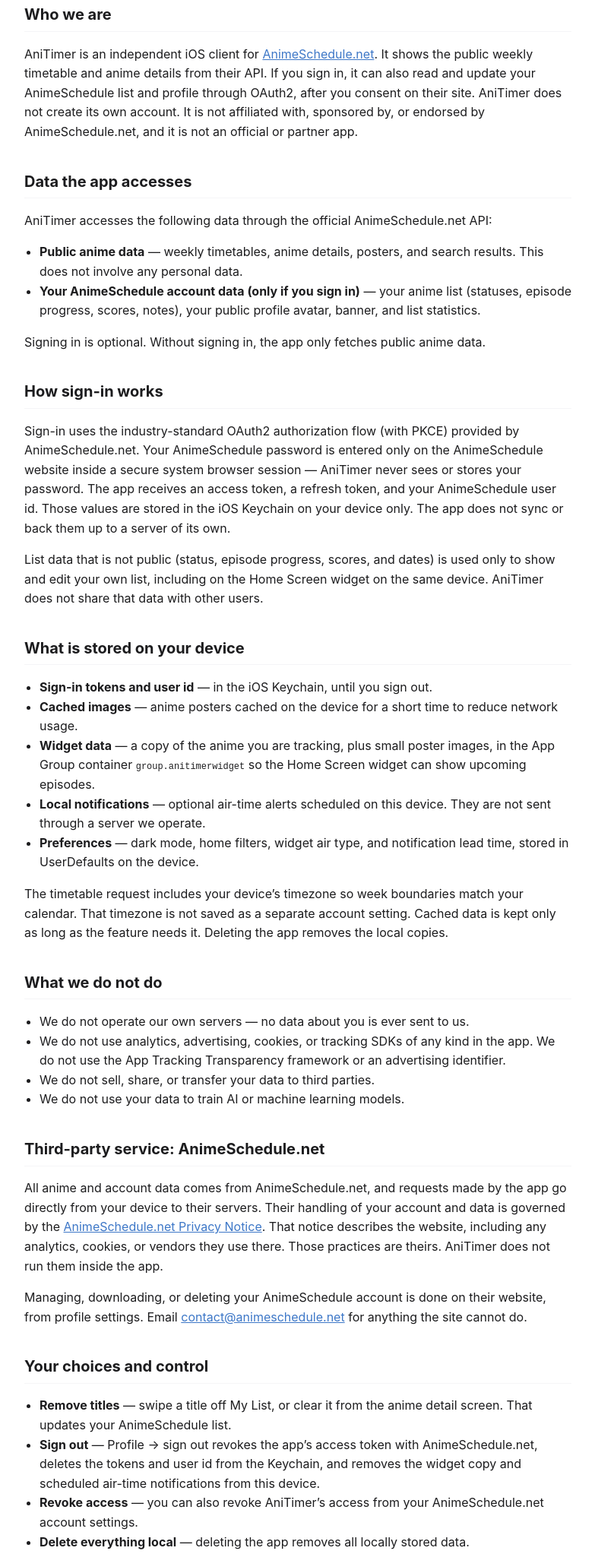
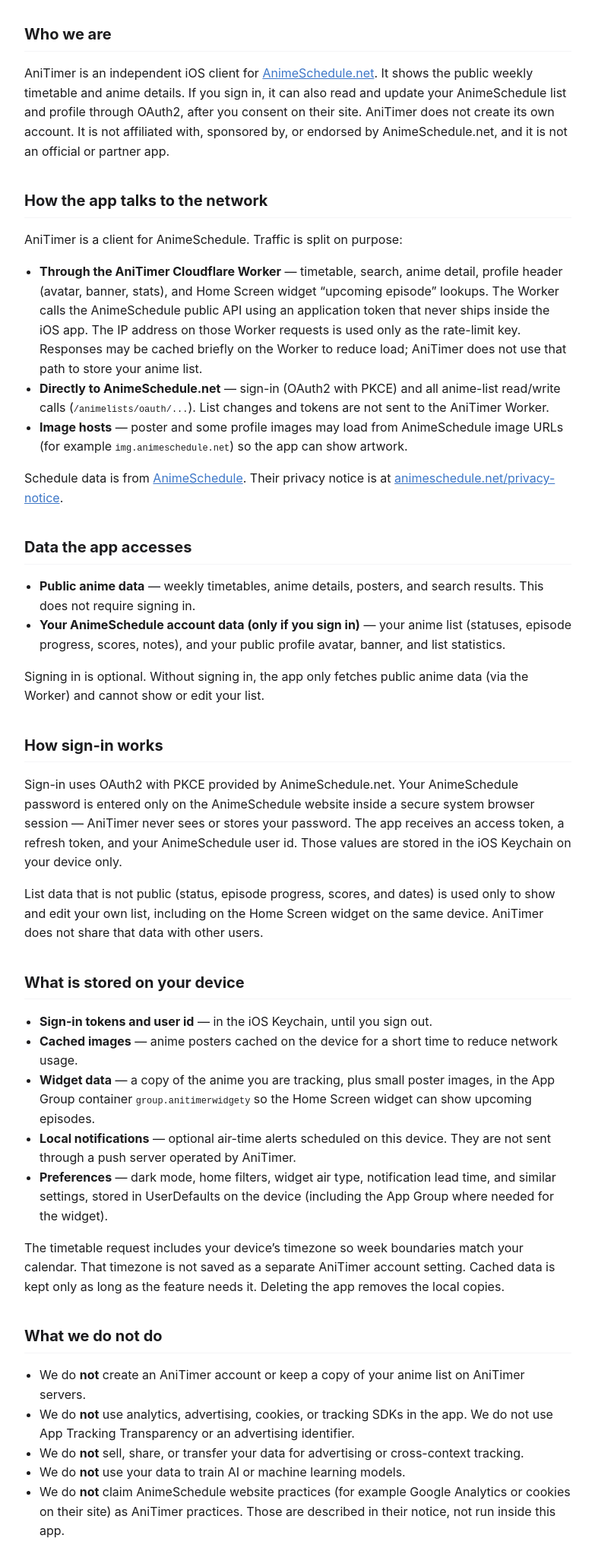
Before and after one commit to johngbarreto/AniTimerPrivacyPolicy, a plain HTML site: page index.html in a window 1280 px wide. Shown: the part 357-2402 px from the top of the page at 76% size, without its empty margins (248-1031 px from the left). Drawn offline with Linux system fonts and the light colour scheme.

Commit message:
Document Cloudflare Worker proxy and correct App Group name.
Public timetable/search/detail traffic goes through the AniTimer Worker; list OAuth stays direct to AnimeSchedule. Align the live policy with the shipping app.

Co-authored-by: Cursor <cursoragent@cursor.com>

```diff
--- a/index.html
+++ b/index.html
@@ -52,44 +52,72 @@
 <body>
 <main>
   <h1>AniTimer Privacy Policy</h1>
-  <p class="updated">Last updated: October 4, 2026</p>
+  <p class="updated">Last updated: November 25, 2026</p>
 
   <div class="summary">
-    <strong>In short:</strong> AniTimer does not collect, store, or share your personal
-    data on any server of its own. The app talks directly to
-    <a href="https://animeschedule.net">AnimeSchedule.net</a>, and everything it saves
-    (sign-in tokens, cached images, your list data for the widget) stays on your device.
-    There are no analytics, no ads, and no trackers.
+    <strong>In short:</strong> AniTimer does not create its own user accounts, does not use
+    analytics or ads, and does not sell your data. Public schedule and anime metadata
+    requests go through an AniTimer Cloudflare Worker (which then calls
+    <a href="https://animeschedule.net">AnimeSchedule.net</a>). Sign-in and your anime
+    list go only to AnimeSchedule.net over OAuth2. Tokens, widget copies, and preferences
+    stay on your device.
   </div>
 
   <h2>Who we are</h2>
   <p>
     AniTimer is an independent iOS client for
     <a href="https://animeschedule.net">AnimeSchedule.net</a>. It shows the public weekly
-    timetable and anime details from their API. If you sign in, it can also read and update
-    your AnimeSchedule list and profile through OAuth2, after you consent on their site.
+    timetable and anime details. If you sign in, it can also read and update your
+    AnimeSchedule list and profile through OAuth2, after you consent on their site.
     AniTimer does not create its own account. It is not affiliated with, sponsored by, or
     endorsed by AnimeSchedule.net, and it is not an official or partner app.
   </p>
 
-  <h2>Data the app accesses</h2>
-  <p>AniTimer accesses the following data through the official AnimeSchedule.net API:</p>
+  <h2>How the app talks to the network</h2>
+  <p>AniTimer is a client for AnimeSchedule. Traffic is split on purpose:</p>
   <ul>
-    <li><strong>Public anime data</strong> — weekly timetables, anime details, posters, and search results. This does not involve any personal data.</li>
-    <li><strong>Your AnimeSchedule account data (only if you sign in)</strong> — your anime list (statuses, episode progress, scores, notes), your public profile avatar, banner, and list statistics.</li>
+    <li>
+      <strong>Through the AniTimer Cloudflare Worker</strong> — timetable, search, anime
+      detail, profile header (avatar, banner, stats), and Home Screen widget “upcoming
+      episode” lookups. The Worker calls the AnimeSchedule public API using an application
+      token that never ships inside the iOS app. The IP address on those Worker requests is
+      used only as the rate-limit key. Responses may be cached briefly on the Worker to
+      reduce load; AniTimer does not use that path to store your anime list.
+    </li>
+    <li>
+      <strong>Directly to AnimeSchedule.net</strong> — sign-in (OAuth2 with PKCE) and all
+      anime-list read/write calls (<code>/animelists/oauth/...</code>). List changes and
+      tokens are not sent to the AniTimer Worker.
+    </li>
+    <li>
+      <strong>Image hosts</strong> — poster and some profile images may load from
+      AnimeSchedule image URLs (for example <code>img.animeschedule.net</code>) so the app
+      can show artwork.
+    </li>
   </ul>
   <p>
-    Signing in is optional. Without signing in, the app only fetches public anime data.
+    Schedule data is from <a href="https://animeschedule.net">AnimeSchedule</a>. Their
+    privacy notice is at
+    <a href="https://animeschedule.net/privacy-notice">animeschedule.net/privacy-notice</a>.
+  </p>
+
+  <h2>Data the app accesses</h2>
+  <ul>
+    <li><strong>Public anime data</strong> — weekly timetables, anime details, posters, and search results. This does not require signing in.</li>
+    <li><strong>Your AnimeSchedule account data (only if you sign in)</strong> — your anime list (statuses, episode progress, scores, notes), and your public profile avatar, banner, and list statistics.</li>
+  </ul>
+  <p>
+    Signing in is optional. Without signing in, the app only fetches public anime data
+    (via the Worker) and cannot show or edit your list.
   </p>
 
   <h2>How sign-in works</h2>
   <p>
-    Sign-in uses the industry-standard OAuth2 authorization flow (with PKCE) provided by
-    AnimeSchedule.net. Your AnimeSchedule password is entered only on the AnimeSchedule
-    website inside a secure system browser session — AniTimer never sees or stores your
-    password. The app receives an access token, a refresh token, and your AnimeSchedule
-    user id. Those values are stored in the iOS Keychain on your device only. The app does
-    not sync or back them up to a server of its own.
+    Sign-in uses OAuth2 with PKCE provided by AnimeSchedule.net. Your AnimeSchedule
+    password is entered only on the AnimeSchedule website inside a secure system browser
+    session — AniTimer never sees or stores your password. The app receives an access
+    token, a refresh token, and your AnimeSchedule user id. Those values are stored in the
+    iOS Keychain on your device only.
   </p>
   <p>
     List data that is not public (status, episode progress, scores, and dates) is used only
@@ -101,44 +129,48 @@
   <ul>
     <li><strong>Sign-in tokens and user id</strong> — in the iOS Keychain, until you sign out.</li>
     <li><strong>Cached images</strong> — anime posters cached on the device for a short time to reduce network usage.</li>
-    <li><strong>Widget data</strong> — a copy of the anime you are tracking, plus small poster images, in the App Group container <code>group.anitimerwidget</code> so the Home Screen widget can show upcoming episodes.</li>
-    <li><strong>Local notifications</strong> — optional air-time alerts scheduled on this device. They are not sent through a server we operate.</li>
-    <li><strong>Preferences</strong> — dark mode, home filters, widget air type, and notification lead time, stored in UserDefaults on the device.</li>
+    <li><strong>Widget data</strong> — a copy of the anime you are tracking, plus small poster images, in the App Group container <code>group.anitimerwidgety</code> so the Home Screen widget can show upcoming episodes.</li>
+    <li><strong>Local notifications</strong> — optional air-time alerts scheduled on this device. They are not sent through a push server operated by AniTimer.</li>
+    <li><strong>Preferences</strong> — dark mode, home filters, widget air type, notification lead time, and similar settings, stored in UserDefaults on the device (including the App Group where needed for the widget).</li>
   </ul>
   <p>
-    The timetable request includes your device’s timezone so week boundaries match your calendar.
-    That timezone is not saved as a separate account setting. Cached data is kept only as long as
-    the feature needs it. Deleting the app removes the local copies.
+    The timetable request includes your device’s timezone so week boundaries match your
+    calendar. That timezone is not saved as a separate AniTimer account setting. Cached
+    data is kept only as long as the feature needs it. Deleting the app removes the local
+    copies.
   </p>
 
   <h2>What we do not do</h2>
   <ul>
-    <li>We do not operate our own servers — no data about you is ever sent to us.</li>
-    <li>We do not use analytics, advertising, cookies, or tracking SDKs of any kind in the app. We do not use the App Tracking Transparency framework or an advertising identifier.</li>
-    <li>We do not sell, share, or transfer your data to third parties.</li>
-    <li>We do not use your data to train AI or machine learning models.</li>
+    <li>We do <strong>not</strong> create an AniTimer account or keep a copy of your anime list on AniTimer servers.</li>
+    <li>We do <strong>not</strong> use analytics, advertising, cookies, or tracking SDKs in the app. We do not use App Tracking Transparency or an advertising identifier.</li>
+    <li>We do <strong>not</strong> sell, share, or transfer your data for advertising or cross-context tracking.</li>
+    <li>We do <strong>not</strong> use your data to train AI or machine learning models.</li>
+    <li>We do <strong>not</strong> claim AnimeSchedule website practices (for example Google Analytics or cookies on their site) as AniTimer practices. Those are described in their notice, not run inside this app.</li>
   </ul>
 
   <h2>Third-party service: AnimeSchedule.net</h2>
   <p>
-    All anime and account data comes from AnimeSchedule.net, and requests made by the app
-    go directly from your device to their servers. Their handling of your account and
-    data is governed by the
+    Anime and account data ultimately come from AnimeSchedule.net. Public metadata
+    requests are proxied by the AniTimer Cloudflare Worker as described above; list and
+    sign-in traffic go from your device to AnimeSchedule. Their handling of your account
+    and data is governed by the
     <a href="https://animeschedule.net/privacy-notice">AnimeSchedule.net Privacy Notice</a>.
-    That notice describes the website, including any analytics, cookies, or vendors they use
-    there. Those practices are theirs. AniTimer does not run them inside the app.
   </p>
   <p>
     Managing, downloading, or deleting your AnimeSchedule account is done on their website,
     from profile settings. Email
     <a href="mailto:contact@animeschedule.net">contact@animeschedule.net</a>
-    for anything the site cannot do.
+    for anything the site cannot do. Optional website cookie / analytics choices for
+    <em>their</em> site may be available at
+    <a href="https://animeschedule.net/consent">animeschedule.net/consent</a> — that is not
+    an in-app AniTimer control.
   </p>
 
   <h2>Your choices and control</h2>
   <ul>
     <li><strong>Remove titles</strong> — swipe a title off My List, or clear it from the anime detail screen. That updates your AnimeSchedule list.</li>
-    <li><strong>Sign out</strong> — Profile → sign out revokes the app’s access token with AnimeSchedule.net, deletes the tokens and user id from the Keychain, and removes the widget copy and scheduled air-time notifications from this device.</li>
+    <li><strong>Sign out</strong> — Profile → sign out revokes the app’s access with AnimeSchedule.net where applicable, deletes the tokens and user id from the Keychain, and removes the widget copy and scheduled air-time notifications from this device.</li>
     <li><strong>Revoke access</strong> — you can also revoke AniTimer’s access from your AnimeSchedule.net account settings.</li>
     <li><strong>Delete everything local</strong> — deleting the app removes all locally stored data.</li>
   </ul>
@@ -155,12 +187,17 @@
 
   <h2>Age</h2>
   <p>
-    AnimeSchedule accounts are for people <strong>13 and older</strong>. AniTimer is intended for the same audience. It is not directed at children under 13, and it does not knowingly collect personal information from anyone. If you are a parent and believe a child has used AnimeSchedule through this app, contact AnimeSchedule at <a href="mailto:contact@animeschedule.net">contact@animeschedule.net</a> and open an issue on the policy repository below.
+    AnimeSchedule accounts are for people <strong>13 and older</strong>. AniTimer is
+    intended for the same audience. It is not directed at children under 13, and it does
+    not knowingly collect personal information from children. If you are a parent and
+    believe a child has used AnimeSchedule through this app, contact AnimeSchedule at
+    <a href="mailto:contact@animeschedule.net">contact@animeschedule.net</a>
+    and open an issue on the policy repository below.
   </p>
 
   <h2>Changes to this policy</h2>
   <p>
-    If the app's data practices change, this page will be updated and the "Last updated"
+    If the app’s data practices change, this page will be updated and the “Last updated”
     date revised. The history of changes is publicly visible in the
     <a href="https://github.com/johngbarreto/AniTimerPrivacyPolicy">policy repository</a>.
   </p>
```
